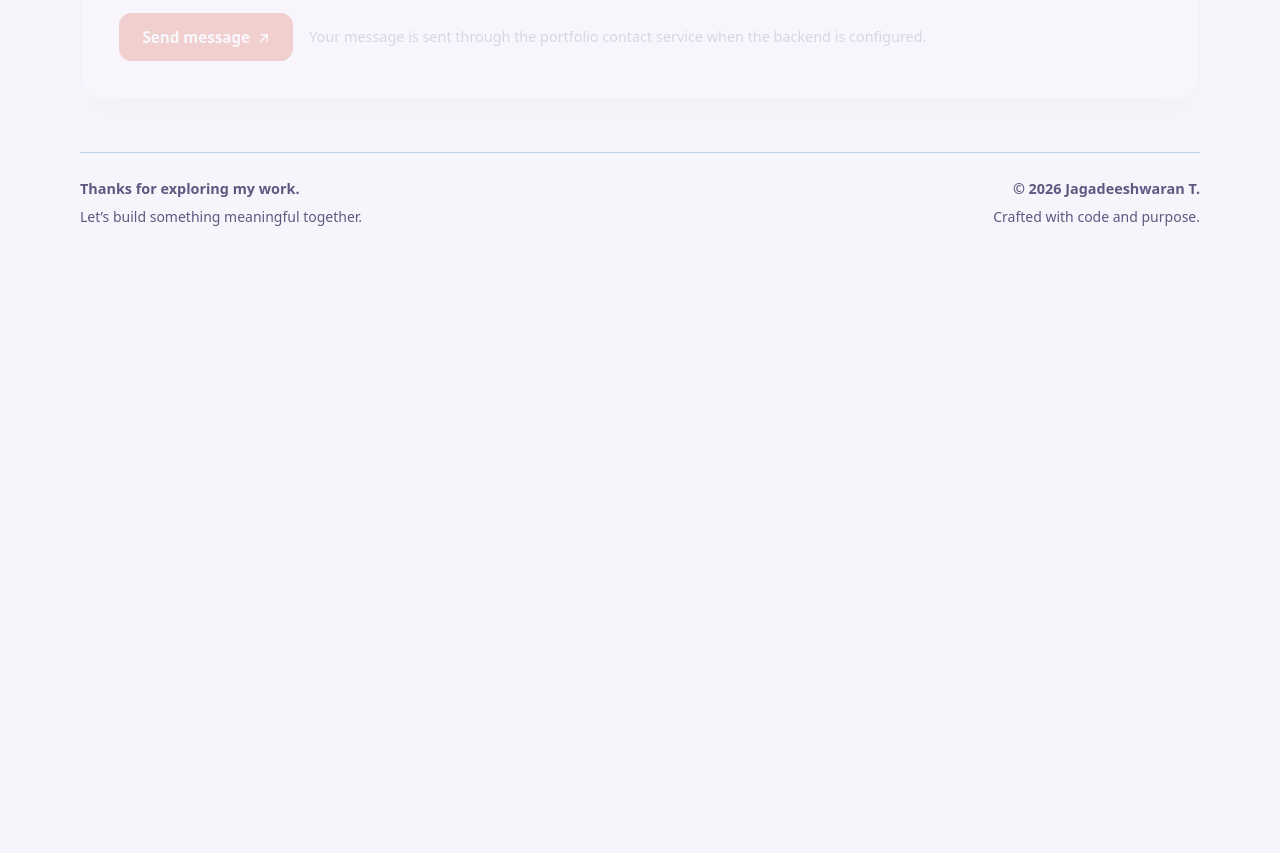
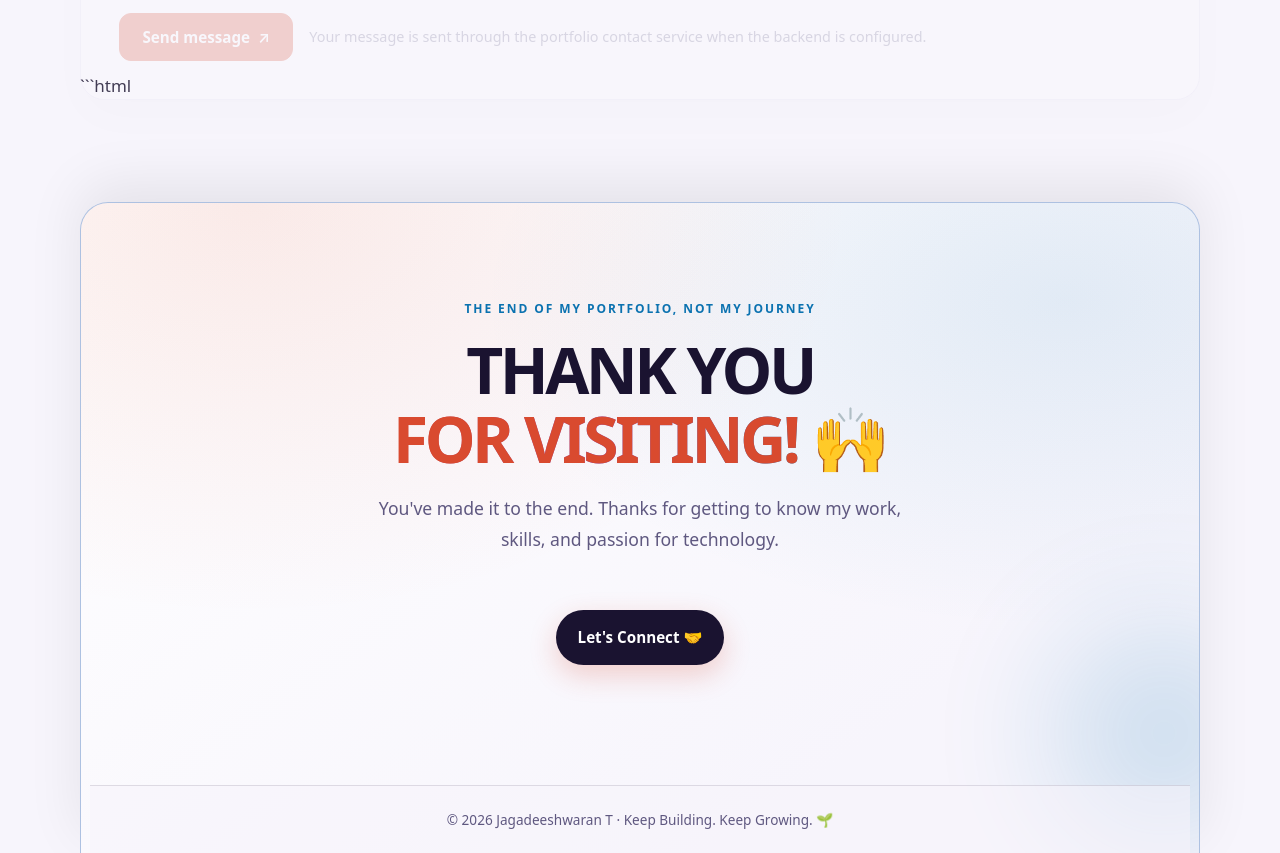
Before and after one commit to jagadeesh-1711/jagadeeshwaran-portfolio, a plain HTML site: page index.html in a window 1280 px wide. Shown: the part 7722-8575 px from the top of the page. Before the commit the page ends 7975 px from the top, so only its background shows below. Drawn offline with Linux system fonts and the light colour scheme.

Commit message:
Add files via upload

````diff
--- a/index.html
+++ b/index.html
@@ -368,61 +368,132 @@ test_repeated_login    <b>PASSED</b></div></div>
   </form>
 </div>
 </section>
-<footer class="portfolio-footer">
-  <div class="footer-thanks">
-    <div>
-      <strong>Thanks for exploring my work.</strong>
-      <p>Let’s build something meaningful together.</p>
-    </div>
+```html
+<footer class="site-footer">
+  <div class="footer-main">
+    <p class="footer-eyebrow">THE END OF MY PORTFOLIO, NOT MY JOURNEY</p>
+    <h2>THANK YOU <span>FOR VISITING!</span> 🙌</h2>
+    <p>
+      You've made it to the end. Thanks for getting to know my work,
+      skills, and passion for technology.
+    </p>
+    <a href="#contact" class="footer-button">Let's Connect 🤝</a>
   </div>
-  <div class="footer-copyright">
-    <span>© 2026 Jagadeeshwaran T.</span>
-    <small>Crafted with code and purpose.</small>
+
+  <div class="footer-bottom">
+    <p>© 2026 Jagadeeshwaran T · Keep Building. Keep Growing. 🌱</p>
   </div>
 </footer>
-
 <style>
-  .portfolio-footer {
-    display: flex;
+  footer.site-footer {
+    position: relative;
+    isolation: isolate;
+    overflow: hidden;
+    margin: 3.5rem auto 0;
+    padding: clamp(2.5rem, 6vw, 5rem) clamp(1.25rem, 4vw, 3rem) 1.25rem;
+    border: 1px solid var(--line, rgba(128, 128, 128, .22));
+    border-radius: 28px 28px 0 0;
+    background:
+      radial-gradient(ellipse at 15% 10%, color-mix(in srgb, var(--coral, #ff7b72) 16%, transparent), transparent 38%),
+      radial-gradient(ellipse at 85% 25%, color-mix(in srgb, var(--sky, #62c8ff) 16%, transparent), transparent 40%),
+      var(--surface, #fff);
+    color: var(--fg, #202432);
+    text-align: center;
+  }
+  .site-footer::before {
+    content: "";
+    position: absolute;
+    inset: 0;
+    z-index: -1;
+    pointer-events: none;
+    background: linear-gradient(135deg, transparent 30%, rgba(128,128,128,.04), transparent 70%);
+  }
+  .site-footer .footer-main {
+    width: min(100%, 760px);
+    margin: 0 auto;
+  }
+  .site-footer .footer-eyebrow {
+    margin: 0 0 1rem;
+    color: var(--muted, #777);
+    font-size: .75rem;
+    font-weight: 800;
+    letter-spacing: .16em;
+    line-height: 1.6;
+  }
+  .site-footer .footer-main h2 {
+    margin: 0;
+    font-size: clamp(2rem, 6vw, 4rem);
+    font-weight: 850;
+    letter-spacing: -.055em;
+    line-height: 1.08;
+    text-wrap: balance;
+  }
+  .site-footer .footer-main h2 span {
+    display: inline-block;
+    background: linear-gradient(100deg, var(--coral, #ff7b72), var(--violet, #9b8cff), var(--sky, #62c8ff));
+    -webkit-background-clip: text;
+    background-clip: text;
+    color: transparent;
+  }
+  .site-footer .footer-main > p:not(.footer-eyebrow) {
+    max-width: 570px;
+    margin: 1.25rem auto 1.6rem;
+    color: var(--muted, #777);
+    font-size: clamp(.98rem, 2vw, 1.1rem);
+    line-height: 1.8;
+  }
+  .site-footer .footer-button {
+    display: inline-flex;
     align-items: center;
-    justify-content: space-between;
-    gap: 1.5rem;
-    padding: 1.5rem 0;
-    border-top: 1px solid var(--border, rgba(128, 128, 128, .25));
+    justify-content: center;
+    gap: .5rem;
+    min-height: 48px;
+    padding: .85rem 1.3rem;
+    border: 1px solid transparent;
+    border-radius: 999px;
+    background: var(--fg, #202432);
+    color: var(--bg, #fff);
+    font-weight: 750;
+    text-decoration: none;
+    transition: transform .2s ease, box-shadow .2s ease;
   }
-  .footer-thanks,
-  .footer-copyright {
-    display: flex;
-    align-items: center;
-    gap: .75rem;
+  .site-footer .footer-button:hover {
+    transform: translateY(-3px);
+    box-shadow: 0 12px 30px rgba(0,0,0,.14);
   }
-  .footer-thanks strong,
-  .footer-copyright span {
-    display: block;
-    font-weight: 600;
+  .site-footer .footer-button:focus-visible {
+    outline: 3px solid var(--sky, #62c8ff);
+    outline-offset: 4px;
   }
-  .footer-thanks p,
-  .footer-copyright small {
-    display: block;
-    margin: .3rem 0 0;
-    color: var(--muted, #9298a5);
-    font-size: .875rem;
+  .site-footer .footer-bottom {
+    width: min(100%, 1100px);
+    margin: 3rem auto 0;
+    padding-top: 1.1rem;
+    border-top: 1px solid var(--line, rgba(128,128,128,.22));
   }
-  .footer-copyright {
-    flex-direction: column;
-    align-items: flex-end;
-    gap: 0;
-    text-align: right;
+  .site-footer .footer-bottom p {
+    margin: 0;
+    color: var(--muted, #777);
+    font-size: .85rem;
+    line-height: 1.7;
+  }
+  :root[data-theme="dark"] .site-footer {
+    background:
+      radial-gradient(ellipse at 15% 10%, rgba(255,123,114,.12), transparent 38%),
+      radial-gradient(ellipse at 85% 25%, rgba(98,200,255,.12), transparent 40%),
+      var(--surface, #171923);
   }
   @media (max-width: 600px) {
-    .portfolio-footer {
-      flex-direction: column;
-      align-items: flex-start;
+    footer.site-footer {
+      margin-top: 2.5rem;
+      padding: 2.5rem 1rem 1rem;
+      border-radius: 22px 22px 0 0;
     }
-    .footer-copyright {
-      align-items: flex-start;
-      text-align: left;
-    }
+    .site-footer .footer-main h2 { letter-spacing: -.04em; }
+    .site-footer .footer-bottom { margin-top: 2.2rem; }
+  }
+  @media (prefers-reduced-motion: reduce) {
+    .site-footer .footer-button { transition: none; }
   }
 </style>
 </main>
````
